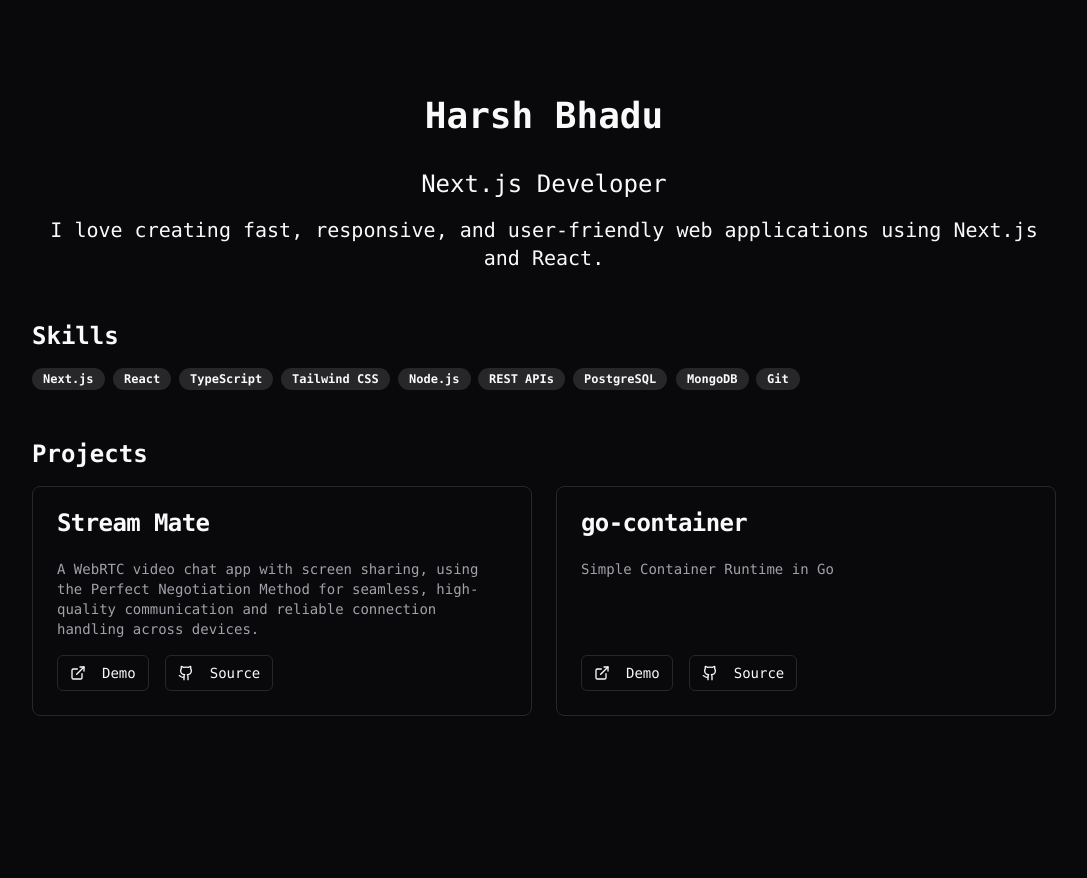
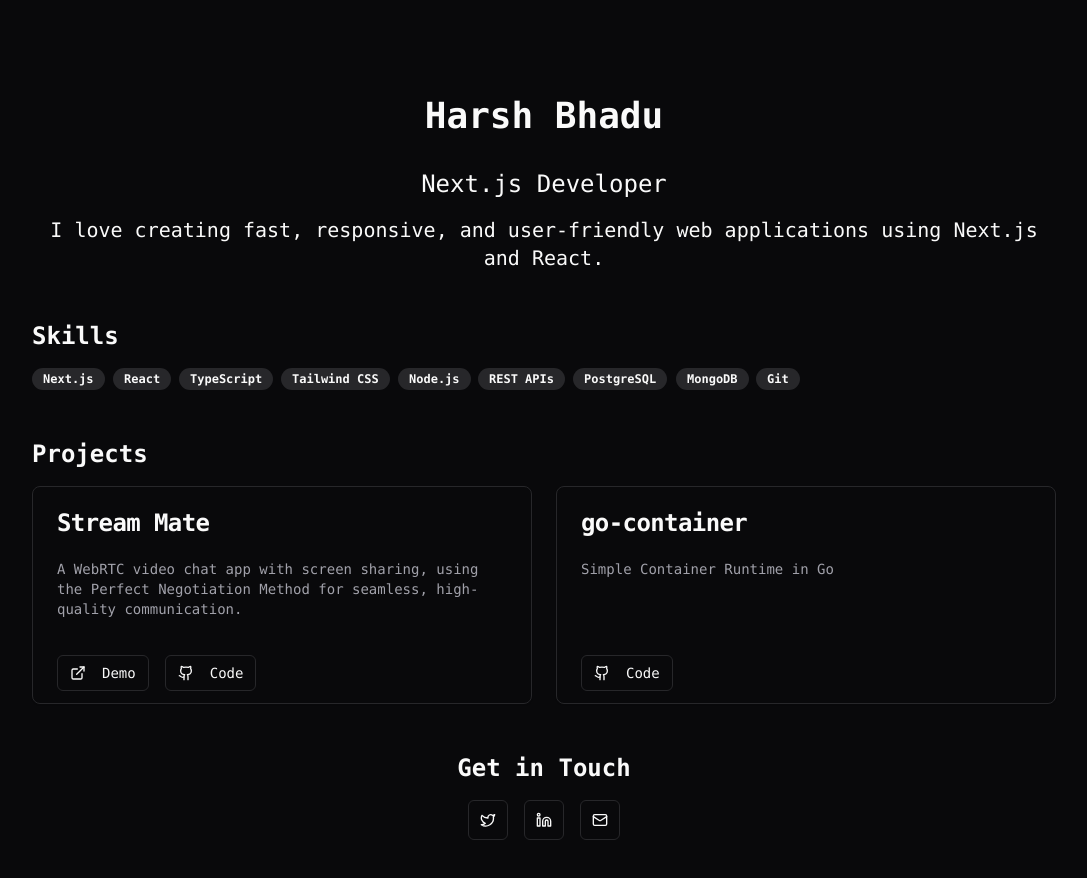
Before and after one commit to senbo1/personal-site, a Next.js app: page / in a window 1280 px wide. Shown: the top 878 px of the page, without its empty margins (96-1183 px from the left). Built offline with nearby package versions, Linux system fonts and the light colour scheme.

Commit message:
added contact section

```diff
--- a/src/app/page.tsx
+++ b/src/app/page.tsx
@@ -1,3 +1,4 @@
+import Contact from '@/components/Contact';
 import Name from '@/components/Name';
 import Projects from '@/components/Projects';
 import { Badge } from '@/components/ui/badge';
@@ -40,6 +41,8 @@ export default function Home() {
         </section>
 
         <Projects />
+
+        <Contact />
       </div>
     </main>
   );
--- /dev/null
+++ b/src/components/Contact.tsx
@@ -0,0 +1,39 @@
+import { Linkedin, Mail, Twitter } from 'lucide-react';
+import { Button } from './ui/button';
+
+const Contact = () => {
+  return (
+    <section className="text-center">
+      <h3 className="text-2xl font-semibold mb-4">Get in Touch</h3>
+      <div className="flex justify-center space-x-4">
+        <Button variant="outline" size="icon" asChild>
+          <a
+            href="https://twitter.com/senbodev"
+            target="_blank"
+            rel="noopener noreferrer"
+            aria-label="Twitter"
+          >
+            <Twitter className="h-4 w-4" />
+          </a>
+        </Button>
+        <Button variant="outline" size="icon" asChild>
+          <a
+            href="https://linkedin.com/in/harshbhadu/"
+            target="_blank"
+            rel="noopener noreferrer"
+            aria-label="LinkedIn"
+          >
+            <Linkedin className="h-4 w-4" />
+          </a>
+        </Button>
+        <Button variant="outline" size="icon" asChild>
+          <a href="mailto:harshbhadu.dev@gmail.com" aria-label="Email">
+            <Mail className="h-4 w-4" />
+          </a>
+        </Button>
+      </div>
+    </section>
+  );
+};
+
+export default Contact;
--- a/src/components/Projects.tsx
+++ b/src/components/Projects.tsx
@@ -20,7 +20,7 @@ const projects = [
   {
     title: 'Stream Mate',
     description:
-      'A WebRTC video chat app with screen sharing, using the Perfect Negotiation Method for seamless, high-quality communication and reliable connection handling across devices.',
+      'A WebRTC video chat app with screen sharing, using the Perfect Negotiation Method for seamless, high-quality communication.',
     demoUrl: 'https://stream-mate.vercel.app/',
     codeUrl: 'https://github.com/senbo1/StreamMate',
   },
@@ -45,6 +45,7 @@ const Projects = () => {
               <CardDescription>{project.description}</CardDescription>
             </CardContent>
             <CardFooter className="flex gap-4">
+              {project.demoUrl && (
                 <Button variant="outline" size="sm" asChild>
                   <a
                     href={project.demoUrl}
@@ -55,6 +56,7 @@ const Projects = () => {
                     Demo
                   </a>
                 </Button>
+              )}
               <Button variant="outline" size="sm" asChild>
                 <a
                   href={project.codeUrl}
@@ -62,7 +64,7 @@ const Projects = () => {
                   rel="noopener noreferrer"
                 >
                   <Github className="mr-2 h-4 w-4" />
-                  Source
+                  Code
                 </a>
               </Button>
             </CardFooter>
```
Lines whose indentation alone changed are shown as unchanged.
